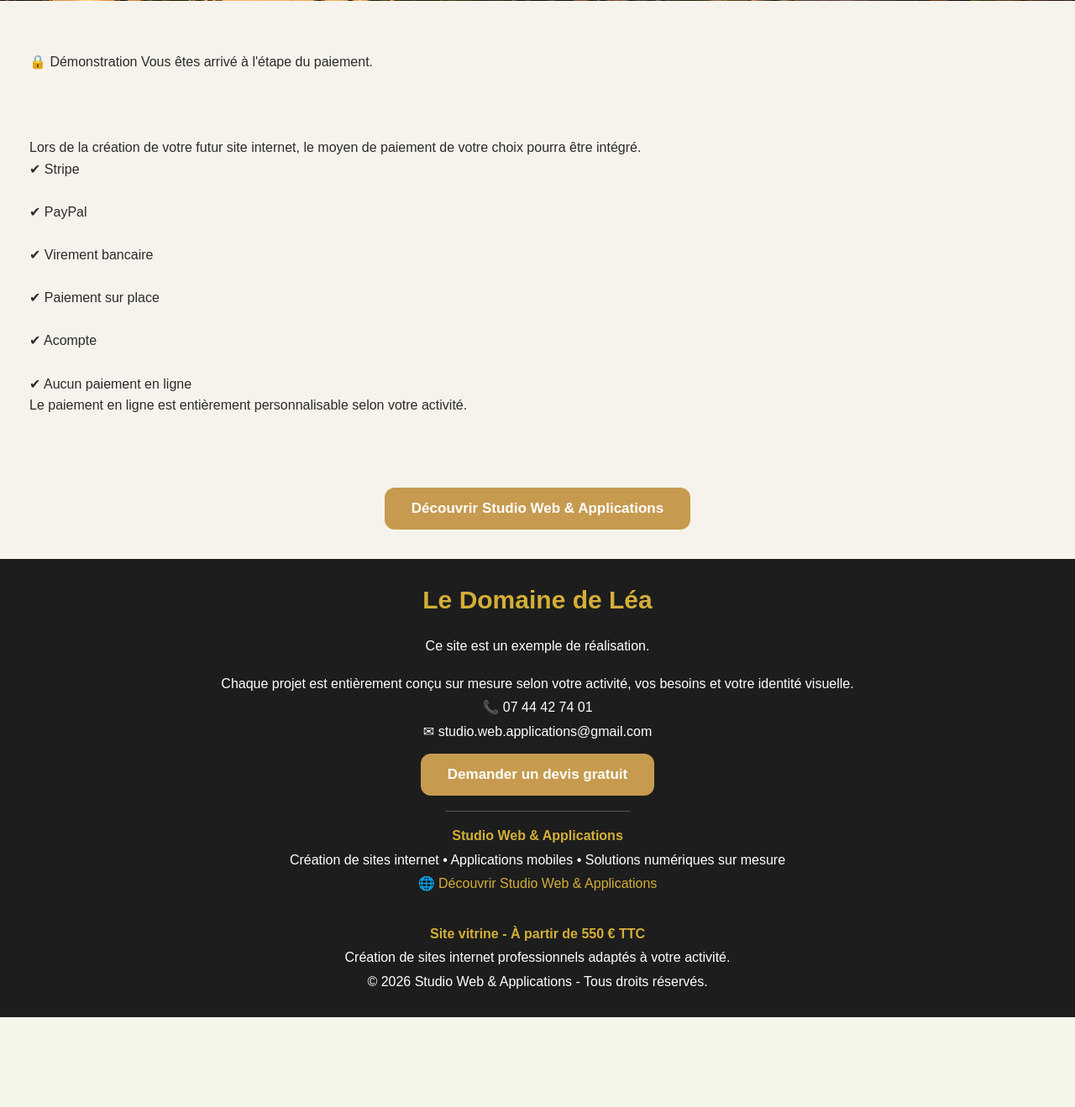
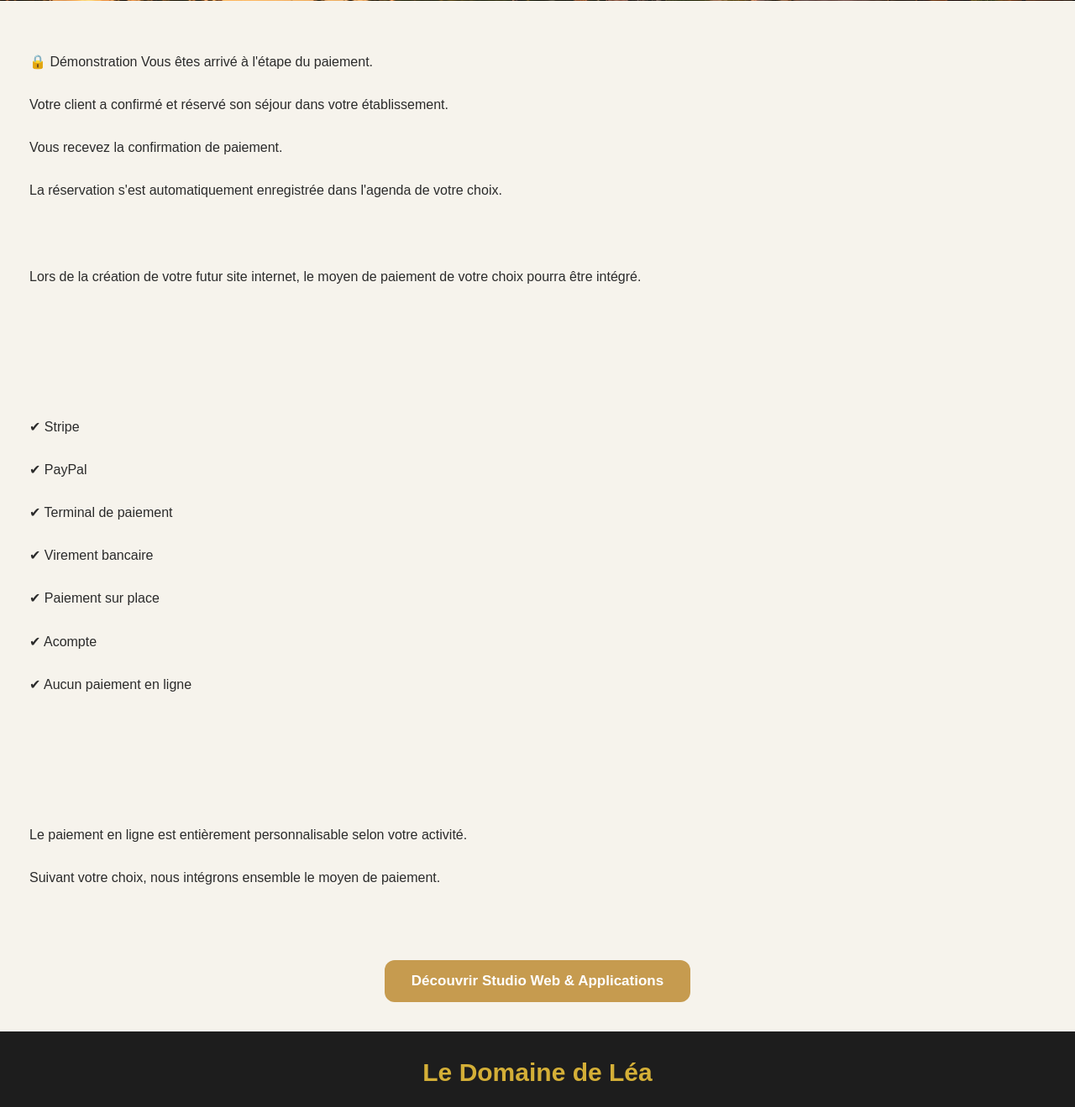
Before and after one commit to MSEDIT-1304/demo-le-domaine-de-lea, a Flask app: page /paiement in a window 1280 px wide. Shown: the part 411-1730 px from the top of the page at 84% size. Before the commit the page ends 1623 px from the top, so only its background shows below. Run offline with Flask 3, Linux system fonts and the light colour scheme.

Commit message:
Update paiement.html

```diff
--- a/templates/paiement.html
+++ b/templates/paiement.html
@@ -39,6 +39,13 @@ Vous êtes arrivé à l'étape du paiement.
 
 <br><br>
 
+Votre client a confirmé et réservé son séjour dans votre établissement.
+<br><br>
+Vous recevez la confirmation de paiement.
+<br><br>
+La réservation s'est automatiquement enregistrée dans l'agenda de votre choix.
+<br><br>
+
 <br><br>
 
 Lors de la création de votre futur site internet, le moyen de paiement de votre choix pourra être intégré.
@@ -47,11 +54,21 @@ Lors de la création de votre futur site internet, le moyen de paiement de votre
 
 <p>
 
+<br><br>
+
+<br><br>
+
+<br><br>
+
 ✔ Stripe
 
 <br><br>
 
 ✔ PayPal
+
+<br><br>
+
+✔ Terminal de paiement
 
 <br><br>
 
@@ -73,10 +90,19 @@ Lors de la création de votre futur site internet, le moyen de paiement de votre
 
 <p>
 
+<br><br>
+
+<br><br>
+
+<br><br>
+
 Le paiement en ligne est entièrement personnalisable selon votre activité.
 
+<br><br>
+
+Suivant votre choix, nous intégrons ensemble le moyen de paiement.
+
 </p>
-
 
 
 </div>
```
